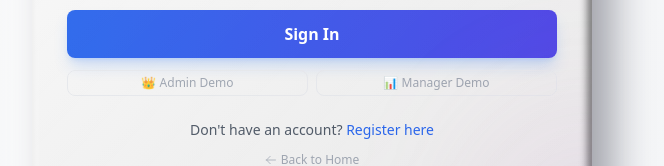
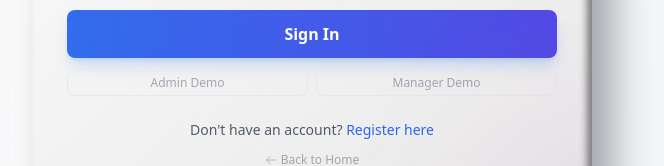
Before and after one commit to allaingaye/smarttask-management-system-and-team-collaboration, a React (Create React App) app in the folder Frontend/smarttask_ui/: page /login in a window 1280 px wide. Shown: the part 467-633 px from the top of the page, without its empty margins (328-992 px from the left). Built offline with nearby package versions, Linux system fonts and the light colour scheme.

Commit message:
Update Login.jsx

```diff
--- a/Frontend/smarttask_ui/src/pages/Auth/Login.jsx
+++ b/Frontend/smarttask_ui/src/pages/Auth/Login.jsx
@@ -37,7 +37,7 @@ export default function Login() {
     setError("");
     setLoading(true);
 
-    // ✅ Trim and validate inputs
+    //  Trim and validate inputs
     const trimmedUsername = username.trim();
     const trimmedPassword = password.trim();
 
@@ -54,14 +54,14 @@ export default function Login() {
     try {
       console.log("🔐 Attempting login for:", trimmedUsername);
 
-      // ✅ Clear any stale auth data before login
+      //  Clear any stale auth data before login
       clearAuthData();
 
-      // ✅ Use the auth context login
+      //  Use the auth context login
       const success = await login(trimmedUsername, trimmedPassword);
 
       if (success) {
-        console.log("✅ Login successful via AuthContext");
+        console.log(" Login successful via AuthContext");
         // Navigation is handled inside AuthContext login
       } else {
         // ❌ Fallback should not be needed if AuthContext login works
@@ -96,7 +96,7 @@ export default function Login() {
     }
   };
 
-  // ✅ Fallback login method (if AuthContext login fails)
+  //  Fallback login method (if AuthContext login fails)
   const handleFallbackLogin = async (username, password) => {
     try {
       console.log("🔄 Fallback: Direct API call...");
@@ -163,7 +163,7 @@ export default function Login() {
     });
   };
 
-  // ✅ Fill Manager demo credentials
+  //  Fill Manager demo credentials
   const fillManagerCredentials = () => {
     setUsername("manager");
     setPassword("Manager123!");
@@ -178,7 +178,7 @@ export default function Login() {
     });
   };
 
-  // ✅ Go back to home
+  //  Go back to home
   const goToHome = () => {
     navigate("/");
   };
@@ -268,7 +268,7 @@ export default function Login() {
               className="flex-1 text-xs text-gray-400 hover:text-blue-600 transition-colors py-1 border border-gray-200 rounded-lg hover:border-blue-300"
               disabled={loading}
             >
-              👑 Admin Demo
+               Admin Demo
             </button>
             <button
               type="button"
@@ -276,7 +276,7 @@ export default function Login() {
               className="flex-1 text-xs text-gray-400 hover:text-green-600 transition-colors py-1 border border-gray-200 rounded-lg hover:border-green-300"
               disabled={loading}
             >
-              📊 Manager Demo
+               Manager Demo
             </button>
           </div>
 
@@ -288,7 +288,7 @@ export default function Login() {
             </Link>
           </p>
 
-          {/* ✅ Single "Back to Home" Link - Bottom */}
+          {/*  Single "Back to Home" Link - Bottom */}
           <Link
             to="/"
             className="mt-3 text-xs text-gray-400 hover:text-blue-600 transition-colors flex items-center gap-1"
```
